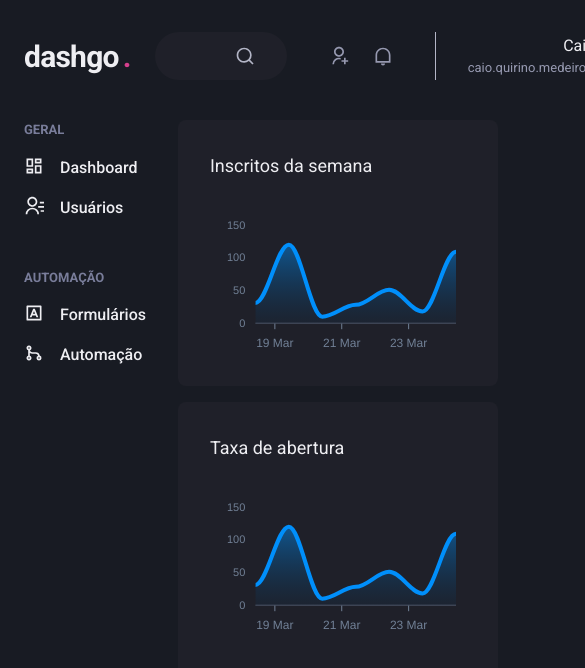
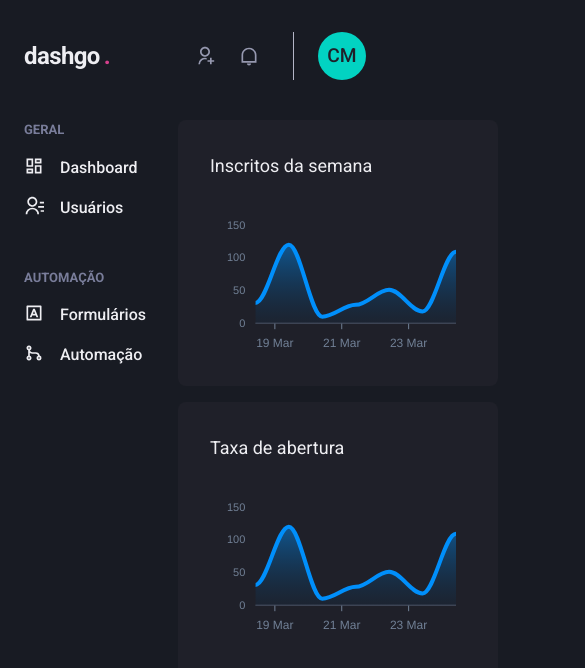
Before and after one commit to CaioQuirinoMedeiros/dashgo, a Next.js app: page /dashboard in a window 390 px wide. Shown: the top 668 px of the page, 585 px wide, since content can reach past the window. Built offline with nearby package versions, Linux system fonts and the light colour scheme.

Commit message:
responsive Header

```diff
--- a/src/components/Header/Logo.tsx
+++ b/src/components/Header/Logo.tsx
@@ -2,7 +2,12 @@
 
 export function Logo() {
   return (
-    <Text fontSize='3xl' fontWeight='bold' letterSpacing='tight' w='48'>
+    <Text
+      fontSize={['2xl', '3xl']}
+      fontWeight='bold'
+      letterSpacing='tight'
+      w='48'
+    >
       dashgo
       <Text as='span' marginLeft='1' color='pink.500'>
         .
--- a/src/components/Header/NotificationsNav.tsx
+++ b/src/components/Header/NotificationsNav.tsx
@@ -5,8 +5,8 @@
   return (
     <HStack
       spacing='1'
-      mx='8'
-      pr='8'
+      mx={['6', '8']}
+      pr={['6', '8']}
       py='1'
       color={'gray.300'}
       borderRightWidth={1}
--- a/src/components/Header/Profile.tsx
+++ b/src/components/Header/Profile.tsx
@@ -1,14 +1,22 @@
 import { Flex, Text, Box, Avatar } from '@chakra-ui/react'
 
-export function Profile() {
+interface ProfileProps {
+  showProfileData?: boolean
+}
+
+export function Profile(props: ProfileProps) {
+  const { showProfileData } = props
+
   return (
     <Flex align='center'>
+      {!!showProfileData && (
         <Box mr='4' textAlign='right'>
           <Text>Caio Medeiros</Text>
           <Text color='gray.300' fontSize='small'>
             caio.quirino.medeiros@gmail.com
           </Text>
         </Box>
+      )}
 
       <Avatar size='md' name='Caio Medeiros' />
     </Flex>
--- a/src/components/Header/index.tsx
+++ b/src/components/Header/index.tsx
@@ -1,4 +1,4 @@
-import { Flex } from '@chakra-ui/react'
+import { Flex, useBreakpointValue } from '@chakra-ui/react'
 
 import { Logo } from './Logo'
 import { Profile } from './Profile'
@@ -6,6 +6,8 @@
 import { SearchBox } from './SearchBox'
 
 export function Header() {
+  const isWideVersion = useBreakpointValue({ base: false, lg: true })
+
   return (
     <Flex
       as='header'
@@ -19,11 +21,11 @@
     >
       <Logo />
 
-      <SearchBox />
+      {!!isWideVersion && <SearchBox />}
 
       <Flex align='center' ml='auto'>
         <NotificationsNav />
-        <Profile />
+        <Profile showProfileData={isWideVersion} />
       </Flex>
     </Flex>
   )
```
Lines whose indentation alone changed are shown as unchanged.
